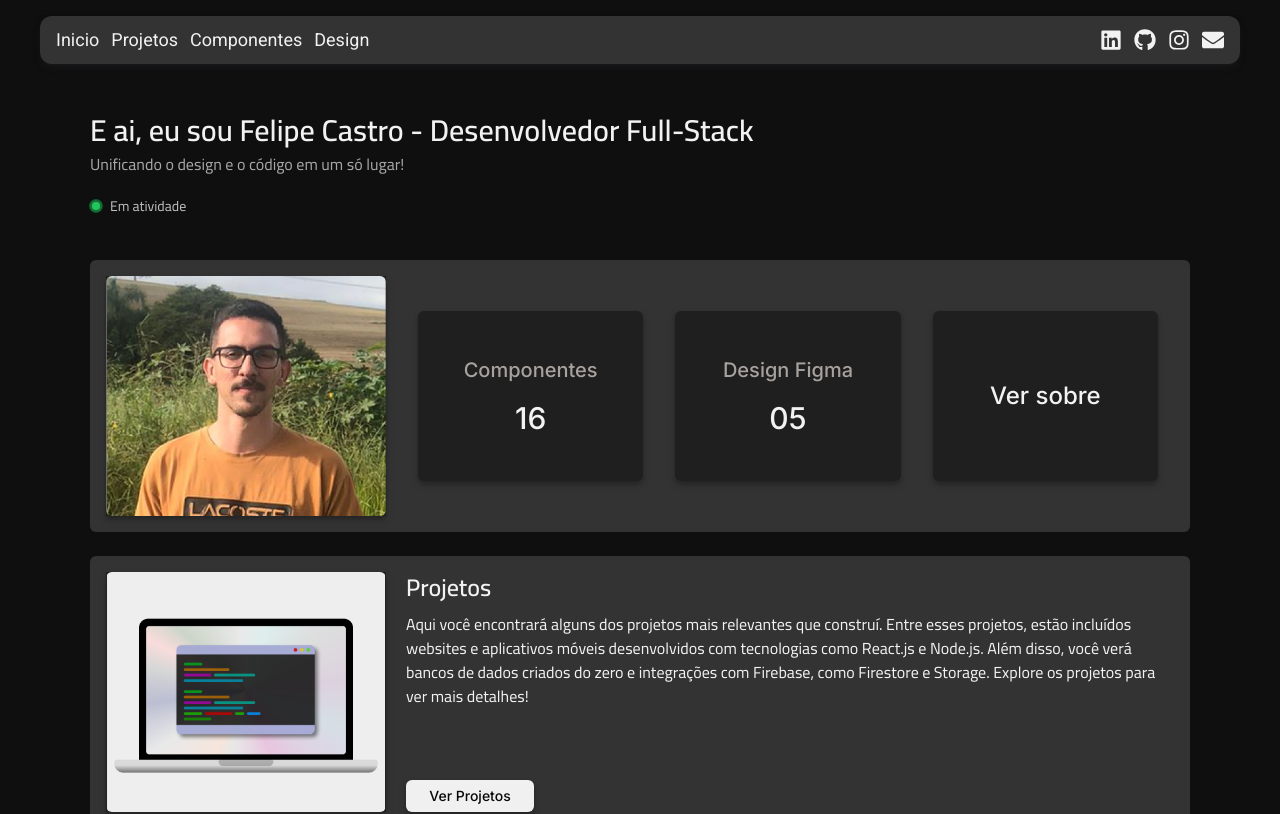
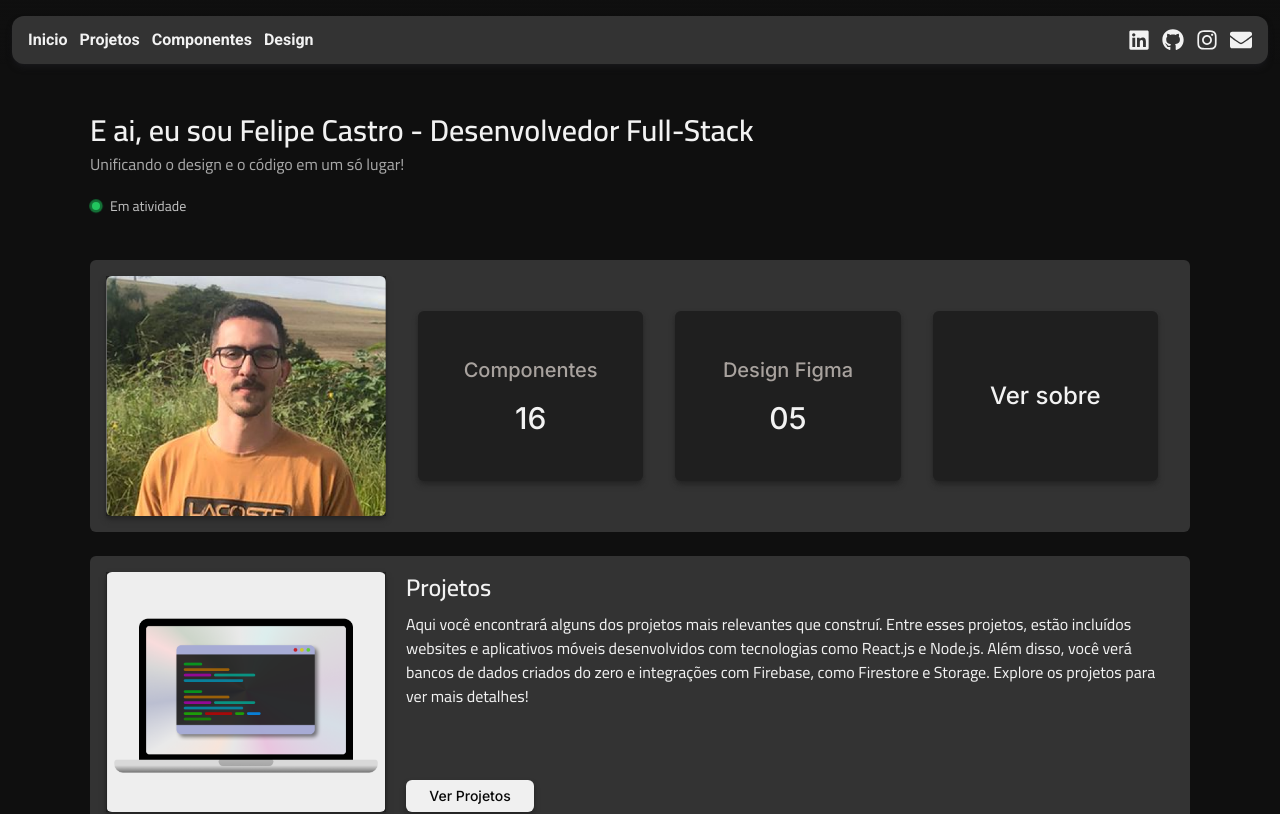
Before and after one commit to Felipecdc/me, a Next.js app: page / in a window 1280 px wide. Shown: the top 814 px of the page. Built offline with nearby package versions, Linux system fonts and the light colour scheme.

Commit message:
feat: update href on buttons

```diff
--- a/app/_components/header.tsx
+++ b/app/_components/header.tsx
@@ -50,33 +50,33 @@ const Header = () => {
                   className="m-0 items-center justify-start bg-muted p-2"
                 >
                   <Link
-                    href="/"
+                    href="/projects"
                     target="_blank"
                     rel="noopener noreferrer"
                     className="font-roboto m-0 p-0 text-secondary-foreground"
                   >
                     Projetos
                   </Link>
-                </Button>{" "}
+                </Button>
                 <Button
                   asChild
                   className="m-0 items-center justify-start bg-muted p-2"
                 >
                   <Link
-                    href="/"
+                    href="/components"
                     target="_blank"
                     rel="noopener noreferrer"
                     className="font-roboto m-0 p-0 text-secondary-foreground"
                   >
                     Componentes
                   </Link>
-                </Button>{" "}
+                </Button>
                 <Button
                   asChild
                   className="m-0 items-center justify-start bg-muted p-2"
                 >
                   <Link
-                    href="/"
+                    href="/design"
                     target="_blank"
                     rel="noopener noreferrer"
                     className="font-roboto m-0 p-0 text-secondary-foreground"
@@ -148,29 +148,29 @@ const Header = () => {
         </Sheet>
       </div>
       {/* DESKTOP */}
-      <div className="hidden h-12 w-full max-w-[1200px] items-center justify-between rounded-xl bg-card px-4 shadow-md shadow-zinc-900 sm:flex">
+      <div className="hidden h-12 w-full max-w-[1300px] items-center justify-between rounded-xl bg-card px-4 shadow-md shadow-zinc-900 sm:flex">
         <div className="flex gap-3">
           <Link
             href={"/"}
-            className="font-roboto text-lg font-medium hover:text-white"
+            className="font-roboto text-base font-semibold hover:text-white"
           >
             Inicio
           </Link>
           <Link
-            href={"/project"}
-            className="font-roboto text-lg font-medium hover:text-white"
+            href={"/projects"}
+            className="font-roboto text-base font-semibold hover:text-white"
           >
             Projetos
           </Link>
           <Link
             href={"/components"}
-            className="font-roboto text-lg font-medium hover:text-white"
+            className="font-roboto text-base font-semibold hover:text-white"
           >
             Componentes
           </Link>
           <Link
             href={"/design-figma"}
-            className="font-roboto text-lg font-medium hover:text-white"
+            className="font-roboto text-base font-semibold hover:text-white"
           >
             Design
           </Link>
```
